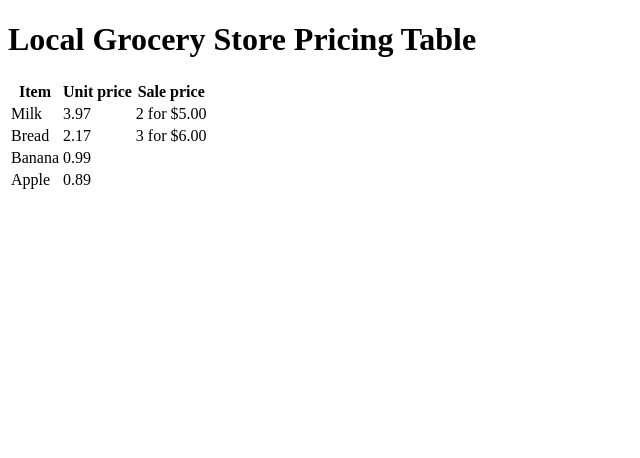
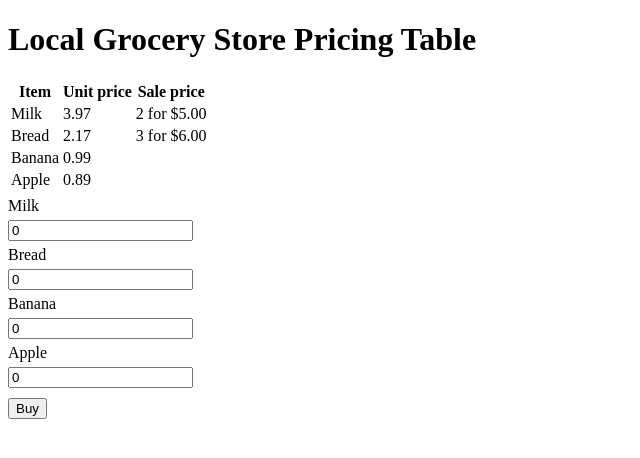
Before and after one commit to davidtissera/grocery_store, a React (Create React App) app in the folder app/: page / in a window 1280 px wide. Shown: the top 458 px of the page, without its empty margins (0-640 px from the left). Built offline with nearby package versions, Linux system fonts and the light colour scheme.

Commit message:
Implementation: Introducing 'BuyerPage' component view

```diff
--- a/app/src/Pages/BuyerPage/index.tsx
+++ b/app/src/Pages/BuyerPage/index.tsx
@@ -1,10 +1,26 @@
 import GroceryPricesTable from "@core/components/GroceryPricesTable";
-import { products } from "shared/mocks";
+import { useState } from "react";
+import { IProduct, products } from "shared/mocks";
+import { simulatePromiseDelay } from "shared/utils";
+import ShoppingCart from "./components/ShoppingCart";
 
 export default function BuyerPage() {
+  const [productsQuantity, setProductsQuantity] = useState<IProduct[]>([]);
+
+  const handleBuyProducts = async (formValues: Record<IProduct["name"], number>) => {
+    await simulatePromiseDelay(false, 2000);
+    const transformProductQuantity = (product: IProduct) => ({
+      ...product,
+      quantity: formValues[product.name],
+    });
+
+    setProductsQuantity(products.map(transformProductQuantity));
+  };
+
   return (
     <>
       <GroceryPricesTable products={products} />
+      <ShoppingCart productsToBuy={products} handleBuyProducts={handleBuyProducts} />
     </>
   );
 }
```
